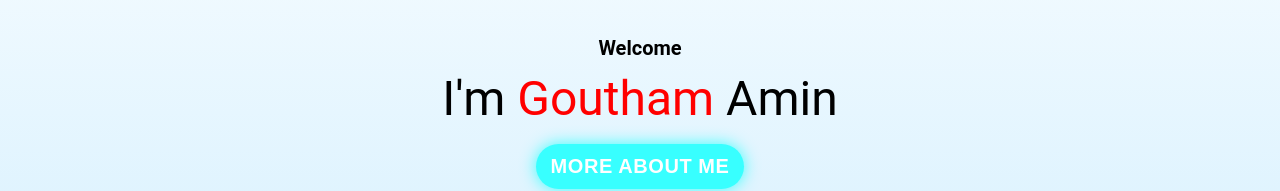
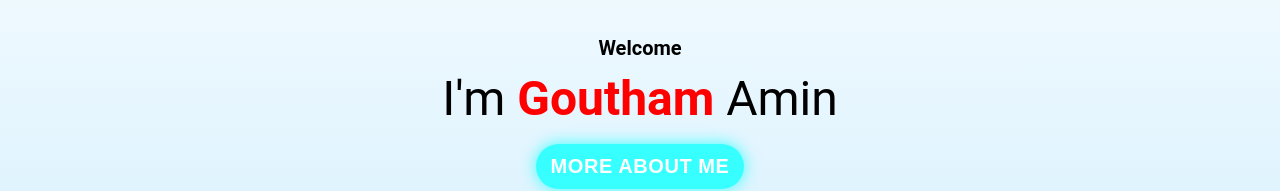
Before and after one commit to gouthamamin/Portfolio-React, a React (Create React App) app: page / in a window 1280 px wide. Shown: the part 272-463 px from the top of the page. Built offline with nearby package versions, Linux system fonts and the light colour scheme.

Commit message:
Updated font weight of the name

```diff
--- a/src/Components/IntroductionProfile.jsx
+++ b/src/Components/IntroductionProfile.jsx
@@ -72,7 +72,8 @@ function IntroductionProfile() {
         Welcome
       </Typography>
       <Typography variant="h3" sx={{ textAlign: "center" }} gutterBottom>
-        I'm <span style={{ color: "red" }}>Goutham</span> Amin
+        I'm <span style={{ color: "red", fontWeight: "bold" }}>Goutham</span>{" "}
+        Amin
       </Typography>
 
       <ResponsiveButton>More About Me</ResponsiveButton>
```
